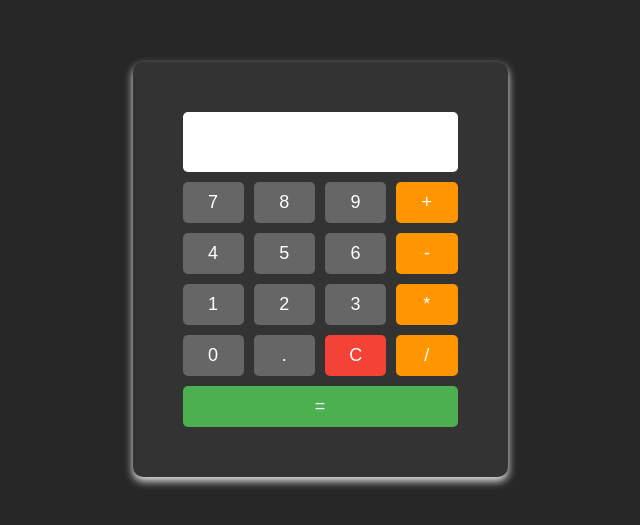
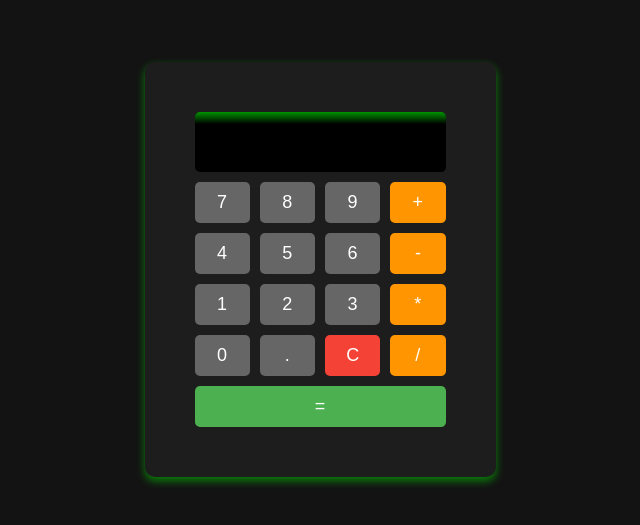
Before and after one commit to eymeric57/ERN24_CALCULATORJS, a plain HTML site: page index.html in a window 1280 px wide. Shown: the part 139-664 px from the top of the page, without its empty margins (320-960 px from the left). Drawn offline with Linux system fonts and the light colour scheme.

Commit message:
add js calculator

```diff
--- a/index.html
+++ b/index.html
@@ -24,7 +24,7 @@
           <button class="operation" onclick="appendToDisplay('*')">*</button>
           <button class="number" onclick="appendToDisplay('0')">0</button>
           <button class="number" onclick="appendToDisplay('.')">.</button>
-          <button class="clear" onclick="appendToDisplay()">C</button>
+          <button class="clear" onclick="clearDisplay()">C</button>
           <button class="operation" onclick="appendToDisplay('/')">/</button>
           <button class="equal" onclick="calculate()">=</button>
     </div>
--- a/script.js
+++ b/script.js
@@ -1 +1,17 @@
-console.log("hello");
+// ! fonction pour ajouter un éléments a l'écran
+
+function appendToDisplay(value) {
+  document.getElementById("display").value += value;
+}
+
+function clearDisplay() {
+  document.getElementById("display").value = "";
+}
+
+function calculate() {
+  let expression = document.getElementById("display").value;
+  console.log(expression);
+  let result = eval(expression);
+  console.log(result);
+  document.getElementById("display").value = result;
+}
--- a/style.css
+++ b/style.css
@@ -1,6 +1,11 @@
+@font-face {
+  font-family: "Calculator";
+  src: url("./font/Calculator.ttf") format("truetype");
+}
+
 body {
   font-family: Arial, Helvetica, sans-serif;
-  background-color: rgb(39, 39, 39);
+  background-color: rgb(19, 19, 19);
   display: flex;
   justify-content: center;
   align-items: center;
@@ -10,8 +15,8 @@ body {
 #calculator {
   border-radius: 10px;
   padding: 50px;
-  background: #333;
-  box-shadow: 0 4px 8px rgba(255, 255, 255, 0.918);
+  background: #1d1d1d;
+  box-shadow: 0 4px 8px rgba(0, 237, 0, 0.5);
   display: flex;
   flex-direction: column;
   align-items: space-between;
@@ -20,11 +25,23 @@ body {
 #display {
   height: 50px;
   margin-bottom: 10px;
-  font-size: 20px;
+  font-size: 30px;
+  font-weight: bold;
   text-align: right;
   border: none;
   border-radius: 5px;
   padding: 5px;
+  font-family: Calculator;
+  color: rgba(0, 237, 0, 1);
+  text-shadow: 0 0 2px rgba(0, 237, 0, 0.5), 0 0 4px rgba(0, 237, 0, 0.5),
+    0 0 6px rgba(0, 237, 0, 0.5), 0 0 8px rgba(0, 237, 0, 0.5),
+    0 0 210px rgba(0, 237, 0, 0.5);
+  background-image: linear-gradient(
+    to bottom,
+    rgba(0, 237, 0, 1) -12%,
+    #000 20%
+  );
+  letter-spacing: 2px;
 }
 
 #buttons {
@@ -51,7 +68,7 @@ button {
   color: #fff;
 }
 
-.clear{
+.clear {
   background-color: #f44336;
   color: #fff;
 }
```
Also changed, not shown: font/Calculator.ttf (added). Lines whose indentation alone changed are shown as unchanged.
